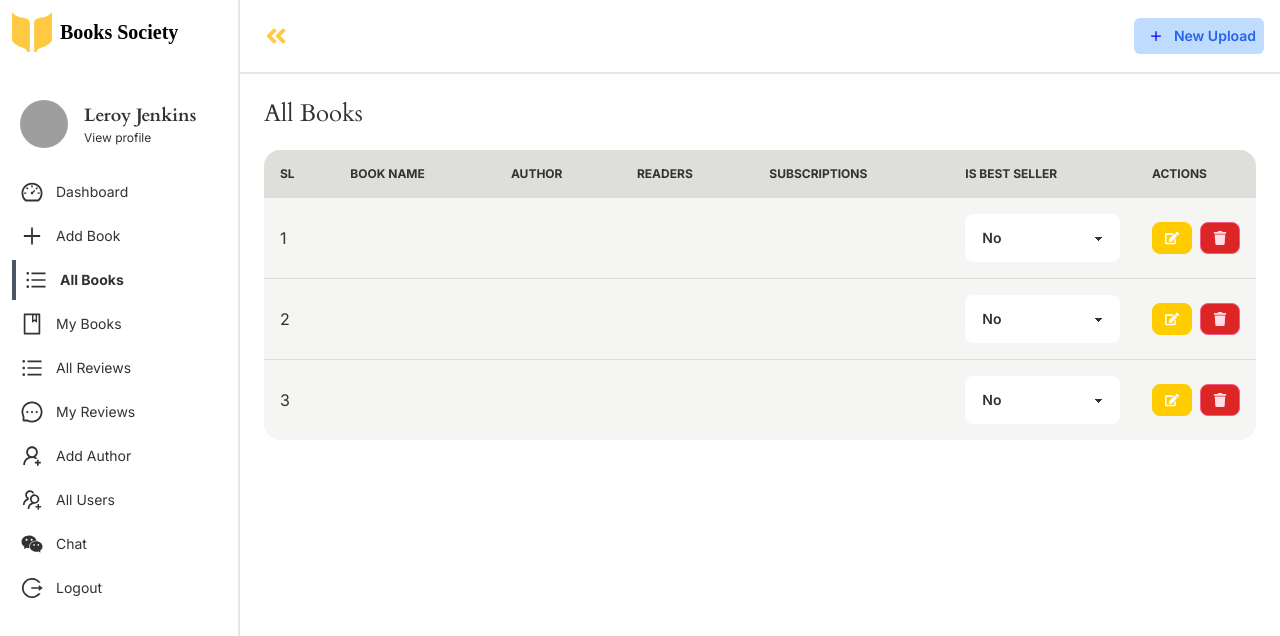
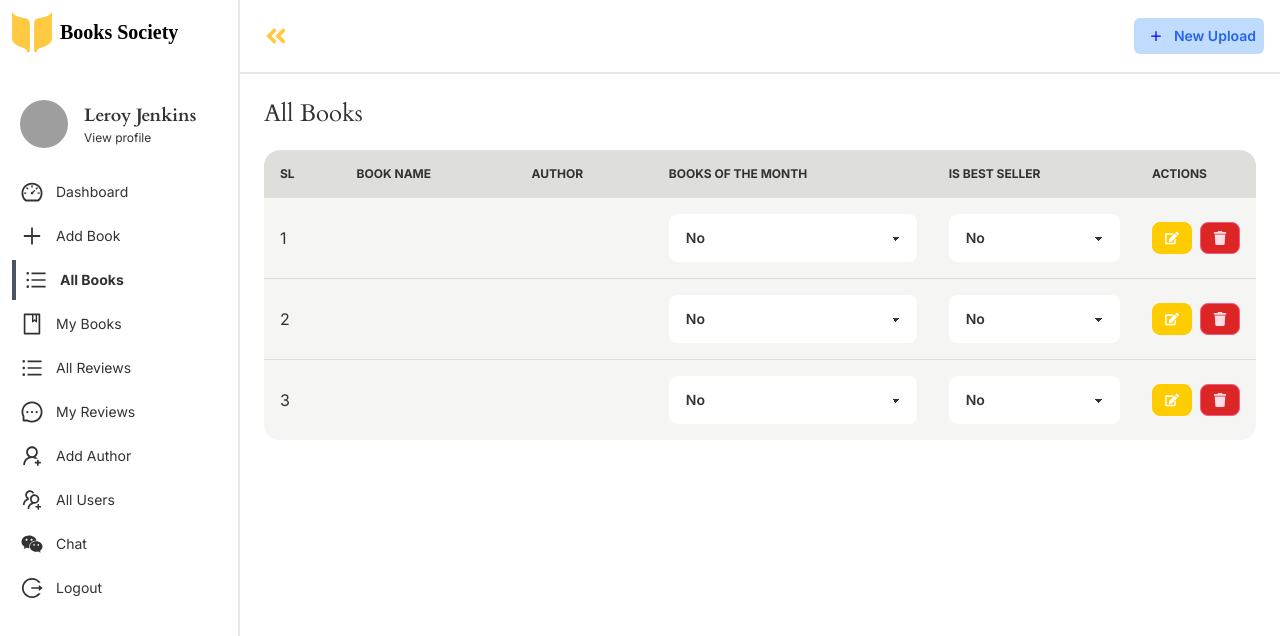
Before and after one commit to Sahariar/books-society, a Next.js app: page /dashboard/allBooks in a window 1280 px wide. Shown: the top 636 px of the page. Built offline with nearby package versions, Linux system fonts and the light colour scheme; grey boxes are pictures that could not be loaded.

Commit message:
update in all books

```diff
--- a/pages/dashboard/allBooks/index.js
+++ b/pages/dashboard/allBooks/index.js
@@ -30,8 +30,7 @@ const index = () => {
                         <th>SL</th>
                         <th>Book Name</th>
                         <th>Author</th>
-                        <th>Readers</th>
-                        <th>Subscriptions</th>
+                        <th>Books of the Month</th>
                         <th>Is Best Seller</th>
                         <th className="w-10">Actions</th>
                       </tr>
@@ -41,8 +40,12 @@ const index = () => {
                         <td>1</td>
                         <td></td>
                         <td></td>
-                        <td></td>
-                        <td></td>
+                        <td>
+                          <select className="select w-full bg-white" defaultValue={0}>
+                            <option value="1">Yes</option>
+                            <option value="0">No</option>
+                          </select>
+                        </td>
                         <td>
                           <select className="select w-full bg-white" defaultValue={0}>
                             <option value="1">Yes</option>
@@ -58,8 +61,12 @@ const index = () => {
                         <td>2</td>
                         <td></td>
                         <td></td>
-                        <td></td>
-                        <td></td>
+                        <td>
+                          <select className="select w-full bg-white" defaultValue={0}>
+                            <option value="1">Yes</option>
+                            <option value="0">No</option>
+                          </select>
+                        </td>
                         <td>
                           <select className="select w-full bg-white" defaultValue={0}>
                             <option value="1">Yes</option>
@@ -75,8 +82,12 @@ const index = () => {
                         <td>3</td>
                         <td></td>
                         <td></td>
-                        <td></td>
-                        <td></td>
+                        <td>
+                          <select className="select w-full bg-white" defaultValue={0}>
+                            <option value="1">Yes</option>
+                            <option value="0">No</option>
+                          </select>
+                        </td>
                         <td>
                           <select className="select w-full bg-white" defaultValue={0}>
                             <option value="1">Yes</option>
```
